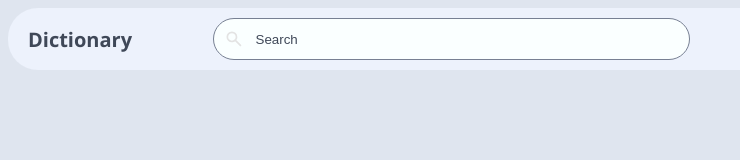
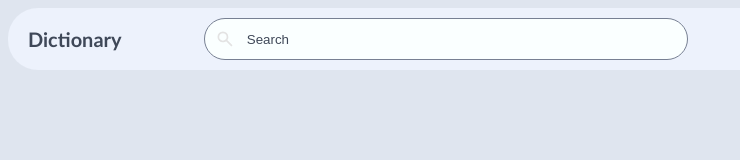
Before and after one commit to Materia597/Dictionary, an Electron app: page renderer/pages/home/home.html in a window 800 px wide. Shown: the full height of the page, 0-740 px from the left. Drawn offline with Linux system fonts and the light colour scheme.

Commit message:
Update global.css

```diff
--- a/renderer/styles/global.css
+++ b/renderer/styles/global.css
@@ -16,7 +16,7 @@
     --margin-xl: 1.5rem;
     --margin-xxl: 2.5rem;
 
-    --ff: 'Segoe UI', Tahoma, Geneva, Verdana, sans-serif;
+    --ff: 'Gill Sans', 'Gill Sans MT', Calibri, 'Trebuchet MS', sans-serif;
 
     --bg-dark: oklch(0.1 0.015 264);
     --bg: oklch(0.2 0.015 264);
@@ -34,10 +34,10 @@
     --highlight: oklch(0.5 0.03 264);
     --border: oklch(0.4 0.03 264);
     --border-muted: oklch(0.3 0.03 264);
-    --gradient: linear-gradient(0deg, var(--bg) 95%, var(var(--bg-light)));
+    --gradient: linear-gradient(0deg, var(--bg) 95%, var(--bg-light));
     --gradient-hover: linear-gradient(0deg, var(--bg), var(--bg-light));
 
-    --shadow: 0px 2px 2px hsla(0, 0%, 0%, 0.07), 0px 4px 4px hsla(0, 0%, 0%, 0.15);
+    --shadow: 0px 2px 2px hsla(0, 0%, 100%, 0.07), 0px 4px 4px hsla(0, 0%, 100%, 0.15);
 }
 
 @media (prefers-color-scheme: light) {
```
